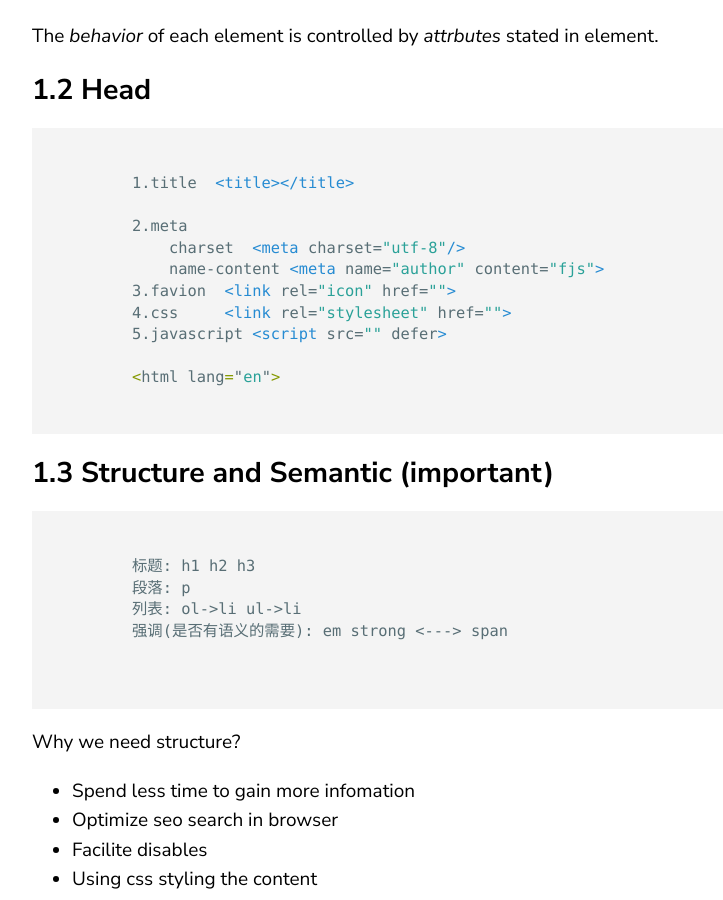
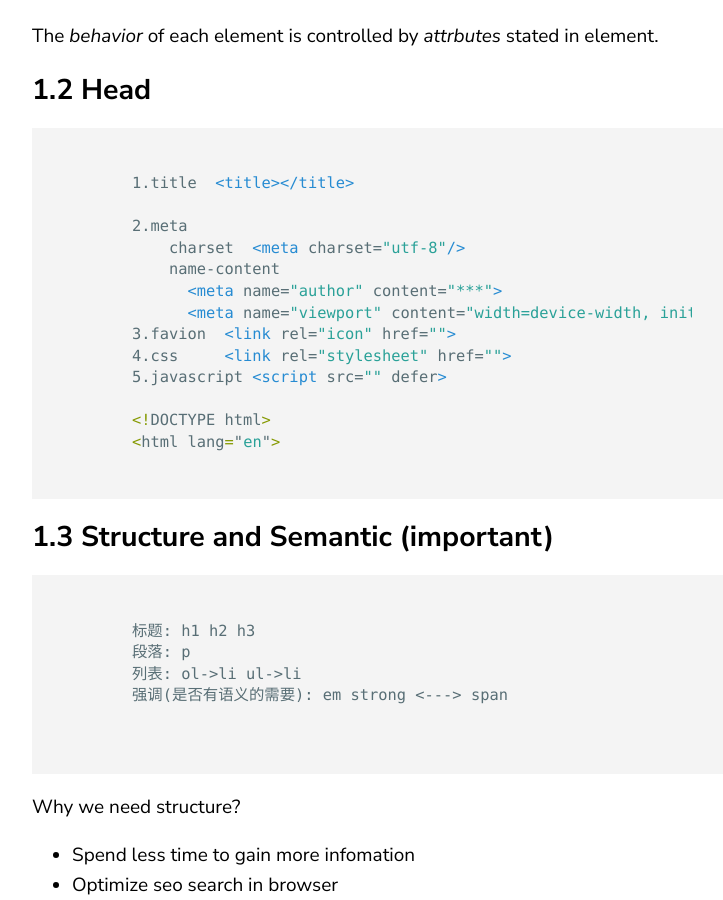
Before and after one commit to HBhakunamatata/HBhakunamatata.github.io, a Jekyll site: the page built from _posts/2024-04-01-MDN-HTML-01-Tutorial.md, in a window 1280 px wide and 900 px high, scrolled down 471 px. Shown: the whole window, without its empty margins (68-791 px from the left). Built offline with Jekyll 4.4.1, drawn with Linux system fonts in a browser that asks for light colours; comment, search, counter and statistics services are not loaded.

Commit message:
🐞 fix(html tutorial):

````diff
--- a/_posts/2024-04-01-MDN-HTML-01-Tutorial.md
+++ b/_posts/2024-04-01-MDN-HTML-01-Tutorial.md
@@ -19,11 +19,14 @@
 
 2.meta
     charset  <meta charset="utf-8"/>
-    name-content <meta name="author" content="fjs">
+    name-content
+      <meta name="author" content="***">
+      <meta name="viewport" content="width=device-width, initial-scale=1.0">
 3.favion  <link rel="icon" href="">
 4.css     <link rel="stylesheet" href="">
 5.javascript <script src="" defer>
 
+<!DOCTYPE html>
 <html lang="en">
 ```
 
````
